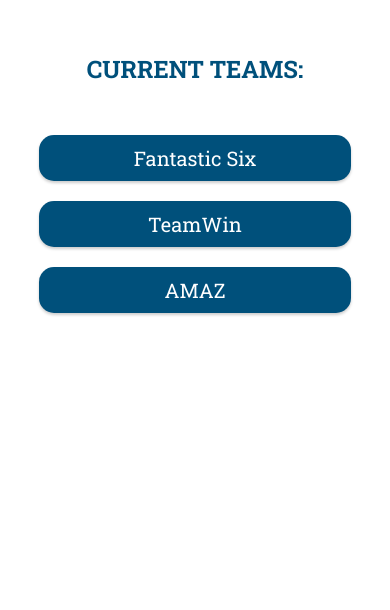
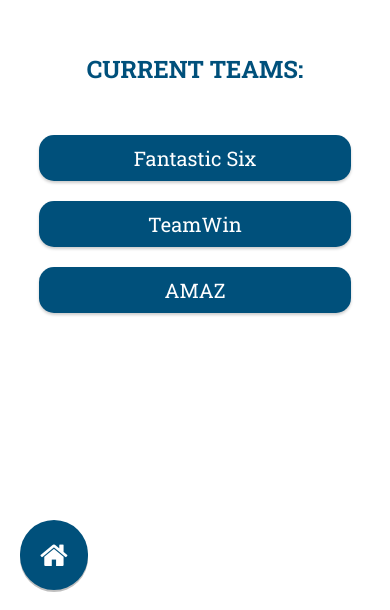
Before and after one commit to hrani2/skill_harbor_465, a React Native app in the folder skill_harbor/: screen /ChooseTeam in a window 390 px wide. Shown: the part 234-844 px from the top of the page. Built offline with nearby package versions, Linux system fonts and the light colour scheme.

Commit message:
delete recommend in Browse

```diff
--- a/skill_harbor/Browse.js
+++ b/skill_harbor/Browse.js
@@ -16,10 +16,6 @@ const Browse = ({ route, navigation }) => {
     { name: 'Adelia', rating: 8.6, age:20, skills:['Python', 'Git', 'Linux'] },
     { name: 'Jason', rating: 8.4, age: 22, skills:['R', 'C++', 'C'] },
   ];
-
-  // const age = {
-  //   'Ric':19, 'Dawn':20, 'Mirra':21, 'Adelia':22, 'Jason':21
-  // };
 
   const confirmAddition = (name) => {
     Alert.alert(
@@ -74,8 +70,17 @@ const Browse = ({ route, navigation }) => {
     );
   };
 
+  const handleBackPress = () => {
+    navigation.goBack();
+  };
+
   return (
     <View style={styles.container}>
+      {/* Back Button */}
+      <TouchableOpacity style={styles.backButton} onPress={handleBackPress}>
+        <Icon name="arrow-left" size={24} color="#FFF" />
+      </TouchableOpacity>
+
       <Text style={styles.header}>{teamname}</Text>
       <Text style={styles.subheader}>Potential matches:</Text>
       <ScrollView style={styles.scrollView}>
@@ -91,25 +96,7 @@ const Browse = ({ route, navigation }) => {
           </TouchableOpacity>
         ))}
       </ScrollView>
-      <Text style={styles.subheader}>Recommended:</Text>
-      <View style={styles.recommendedContainer}>
-        <ScrollView horizontal={true}
-    showsHorizontalScrollIndicator={false}
-    style={styles.scrollView}
-    contentContainerStyle={styles.scrollViewContent}>
-          {recommended.map((recommendation, index) => (
-            <TouchableOpacity key={index} style={styles.recommendation}onPress={() => navigation.navigate('Profile', { name: recommendation.name,  email: recommendation.name + '@illinois.edu', age: recommendation.age, skills: recommendation.skills})} >
-              <Text style={styles.name}>{recommendation.name}</Text>
-              <View style={styles.matchInfo}>
-                <Text style={styles.rating}>{recommendation.rating}</Text>
-                <TouchableOpacity onPress={() => confirmAddition(recommendation.name)}>
-                  <Icon name="check" size={30} color="green" />
-                </TouchableOpacity>
-              </View>
-            </TouchableOpacity>
-          ))}
-        </ScrollView>
-      </View>
+
       {/* Add navigation and other controls as necessary */}
 
       {/* Home Button */}
@@ -133,6 +120,7 @@ const styles = StyleSheet.create({
     color: '#00507B',
     textAlign: 'center',
     padding: 20,
+    marginTop: 40,
   },
   subheader: {
     fontSize: 22,
@@ -207,6 +195,18 @@ const styles = StyleSheet.create({
     },
     shadowOpacity: 0.25,
   },
+  backButton: {
+    position: 'absolute',
+    top: 20, // Adjust top and left as per your UI requirements
+    marginTop: 40,
+    left: 20,
+    backgroundColor: '#00507B',
+    padding: 10,
+    borderRadius: 50,
+    alignItems: 'center',
+    justifyContent: 'center',
+    zIndex: 10, // Make sure it's above other elements
+  },
 });
 
 export default Browse;
--- a/skill_harbor/ChooseTeam.js
+++ b/skill_harbor/ChooseTeam.js
@@ -1,7 +1,31 @@
 import React from 'react';
-import { View, Text, TouchableOpacity, StyleSheet } from 'react-native';
+import { Alert, View, Text, TouchableOpacity, StyleSheet } from 'react-native';
+import Icon from 'react-native-vector-icons/FontAwesome';
 
 const ChooseTeam = ({navigation}) => {
+
+  const handleHomePress = () => {
+    // Show a confirmation dialog before navigating to the HomeScreen
+    Alert.alert(
+      'Confirmation',
+      'Are you sure you want to go to the home? Your progress will not be saved.',
+      [
+        {
+          text: 'Cancel',
+          style: 'cancel',
+        },
+        {
+          text: 'OK',
+          onPress: () => {
+            console.log('Home button pressed - confirmed');
+            navigation.navigate('Home');
+          },
+        },
+      ],
+      { cancelable: false }
+    );
+  };
+
     return (
         <View style={styles.container}>
         <Text style={styles.header}>CURRENT TEAMS:</Text>
@@ -14,7 +38,14 @@ const ChooseTeam = ({navigation}) => {
         <TouchableOpacity style={styles.button} onPress={() => navigation.navigate('Browse', { teamname: 'AMAZ' })} >
             <Text style={styles.buttonText}>AMAZ</Text>
         </TouchableOpacity>
+
+        <TouchableOpacity style={styles.homeButton} onPress={handleHomePress}>
+          <Icon name="home" size={30} color="#FFF" />
+        </TouchableOpacity>
+
         </View>
+
+
     );
 };
 
@@ -51,6 +82,22 @@ const styles = StyleSheet.create({
     fontSize: 20,
     // Add additional styling to match the design
   },
+  homeButton: {
+    position: 'absolute',
+    bottom: 20,
+    left: 20,
+    backgroundColor: '#00507B', // White button color
+    padding: 20,
+    borderRadius: 50, // Make it a circle
+    alignItems: 'center',
+    justifyContent: 'center',
+    shadowColor: "#000",
+    shadowOffset: {
+      width: 0,
+      height: 2
+    },
+    shadowOpacity: 0.25,
+  },
 });
 
 export default ChooseTeam;
```
